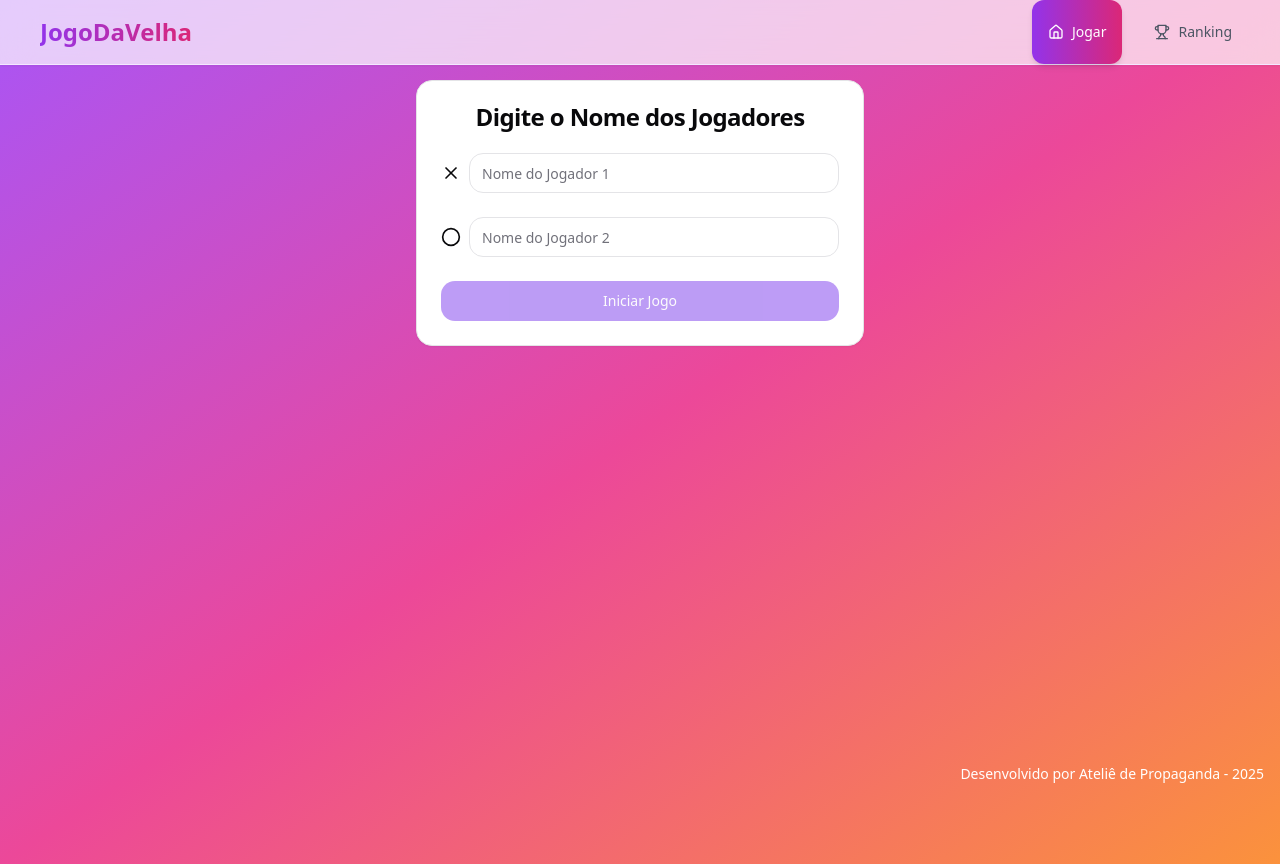
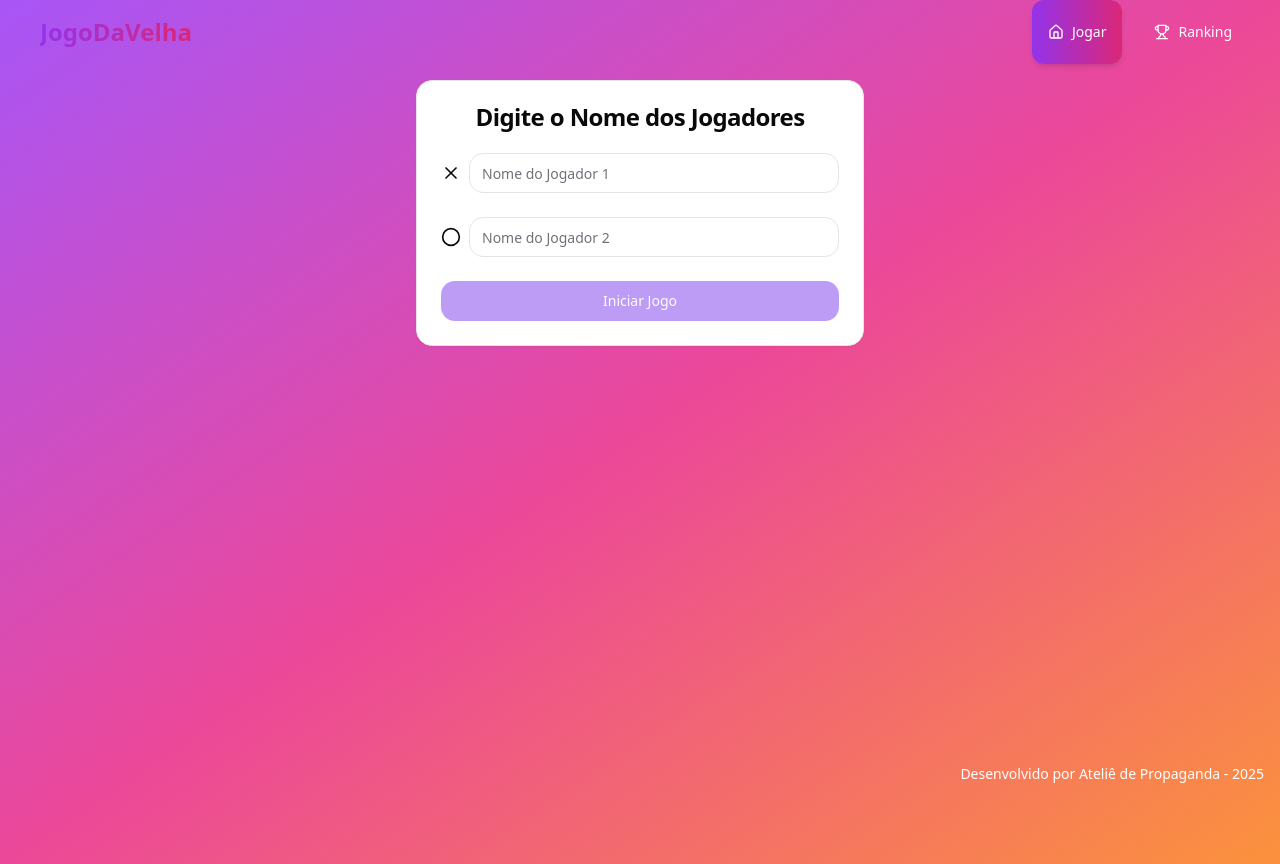
Before and after one commit to melloelias/jogo-da-velha-25, a React (Vite) app: page / in a window 1280 px wide. Built offline with nearby package versions, Linux system fonts and the light colour scheme.

Commit message:
Remove Navbar Bar Elements
Updated the Navbar component to remove the bar, retaining only the logo and the buttons for "Jogar" and "Ranking".
[skip gpt_engineer]

```diff
--- a/src/components/Navbar.tsx
+++ b/src/components/Navbar.tsx
@@ -5,7 +5,7 @@ const Navbar = () => {
   const location = useLocation();
 
   return (
-    <nav className="fixed top-0 left-0 right-0 z-50 bg-white/70 backdrop-blur-lg border-b border-purple-100 shadow-sm">
+    <nav className="fixed top-0 left-0 right-0 z-50">
       <div className="max-w-7xl mx-auto px-4 sm:px-6 lg:px-8">
         <div className="flex justify-between h-16">
           <div className="flex">
@@ -21,7 +21,7 @@ const Navbar = () => {
               className={`inline-flex items-center px-4 py-2 rounded-xl text-sm font-medium transition-all duration-300
                 ${location.pathname === "/"
                   ? "text-white bg-gradient-to-r from-purple-600 to-pink-600 shadow-md hover:shadow-lg"
-                  : "text-gray-600 hover:text-purple-600 hover:bg-purple-50"}`}
+                  : "text-white hover:text-purple-200"}`}
             >
               <Home className="w-4 h-4 mr-2" />
               Jogar
@@ -31,7 +31,7 @@ const Navbar = () => {
               className={`inline-flex items-center px-4 py-2 rounded-xl text-sm font-medium transition-all duration-300
                 ${location.pathname === "/ranking"
                   ? "text-white bg-gradient-to-r from-purple-600 to-pink-600 shadow-md hover:shadow-lg"
-                  : "text-gray-600 hover:text-purple-600 hover:bg-purple-50"}`}
+                  : "text-white hover:text-purple-200"}`}
             >
               <Trophy className="w-4 h-4 mr-2" />
               Ranking
```
